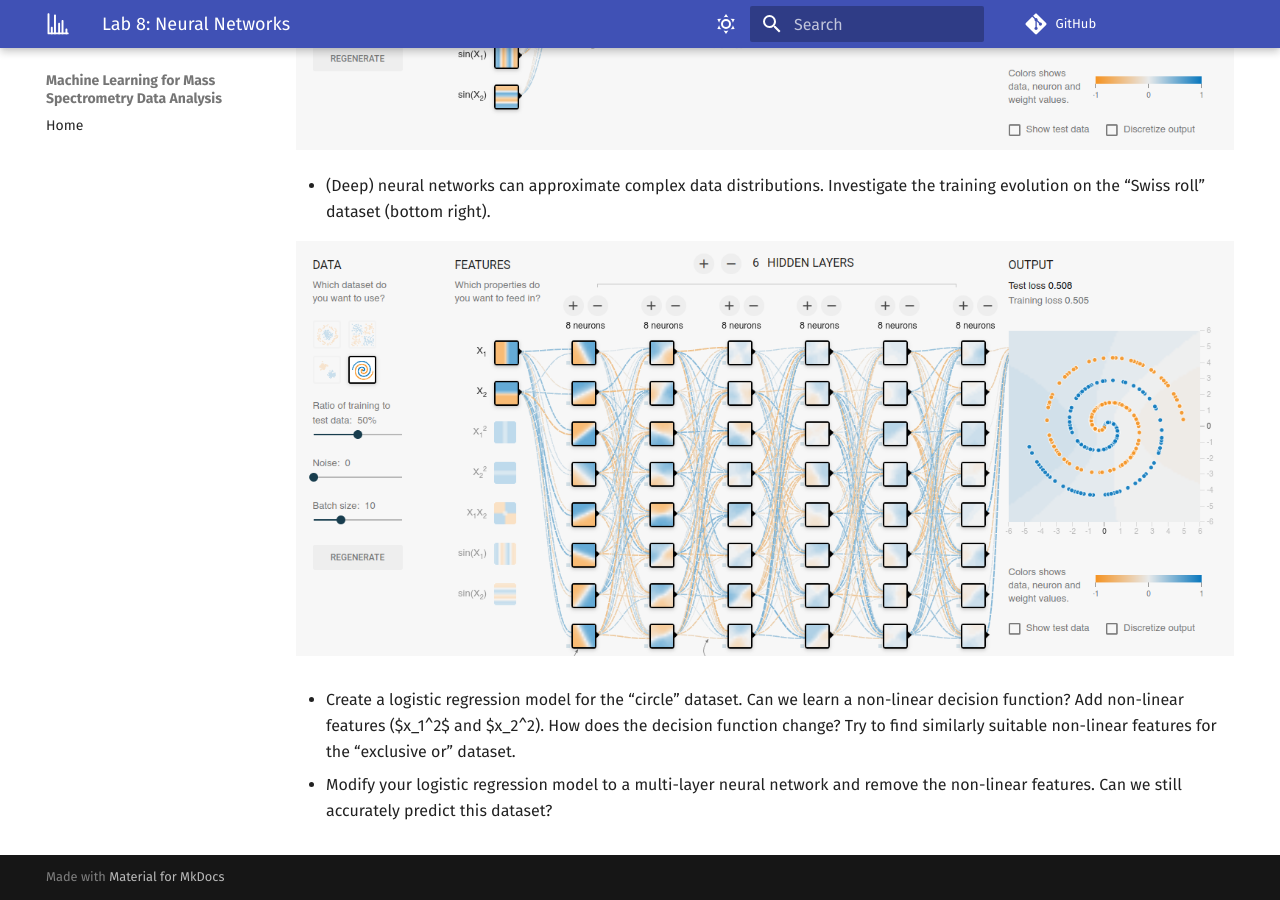
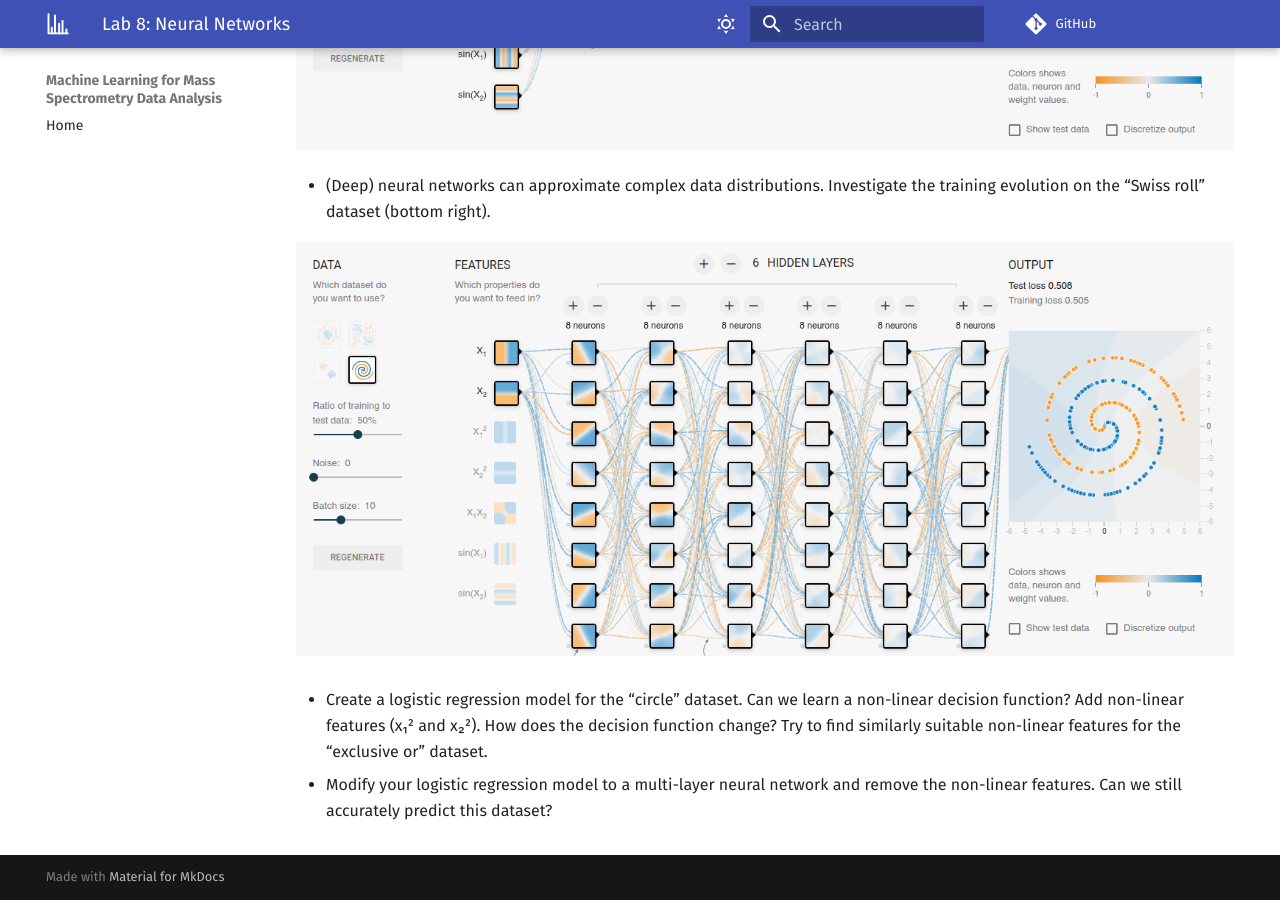
Before and after one commit to wfondrie/asms-ml-short-course, an MkDocs documentation site: the page built from docs/8_neural_networks.md, in a window 1280 px wide and 900 px high, scrolled down 1698 px. Built offline with MkDocs 1.6.1 and Material for MkDocs 9.7.7, drawn with Linux system fonts in a browser that asks for light colours; comment, search, counter and statistics services are not loaded.

Commit message:
Fix another typo

```diff
--- a/docs/8_neural_networks.md
+++ b/docs/8_neural_networks.md
@@ -19,6 +19,6 @@ In this final lab, we will play around with simple multi-layer neural networks u
 
 ![](static/nn_swiss.png)
 
-- Create a logistic regression model for the "circle" dataset. Can we learn a non-linear decision function? Add non-linear features ($x_1^2$ and $x_2^2). How does the decision function change? Try to find similarly suitable non-linear features for the "exclusive or" dataset.
+- Create a logistic regression model for the "circle" dataset. Can we learn a non-linear decision function? Add non-linear features (x₁² and x₂²). How does the decision function change? Try to find similarly suitable non-linear features for the "exclusive or" dataset.
 
 - Modify your logistic regression model to a multi-layer neural network and remove the non-linear features. Can we still accurately predict this dataset?
```
